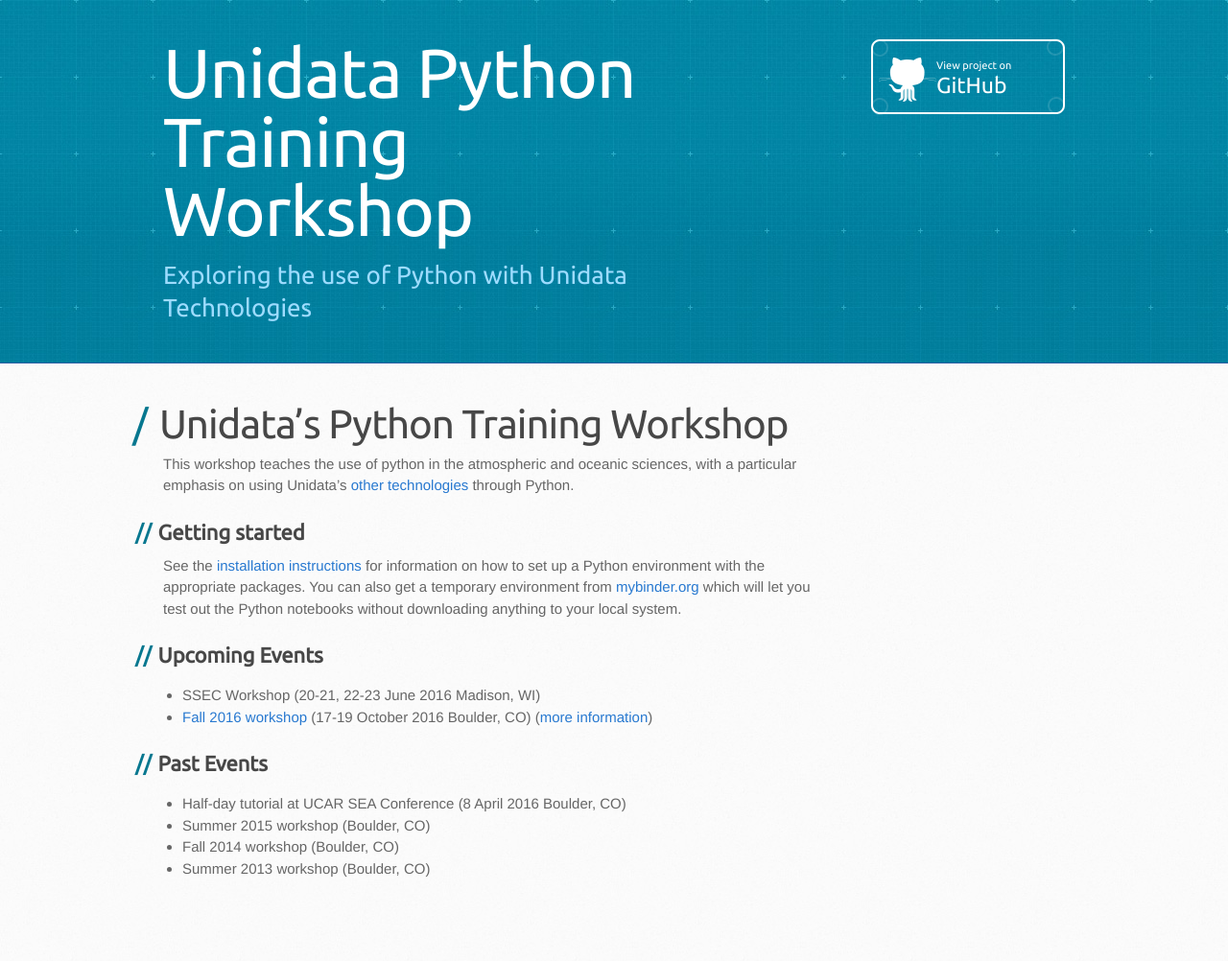
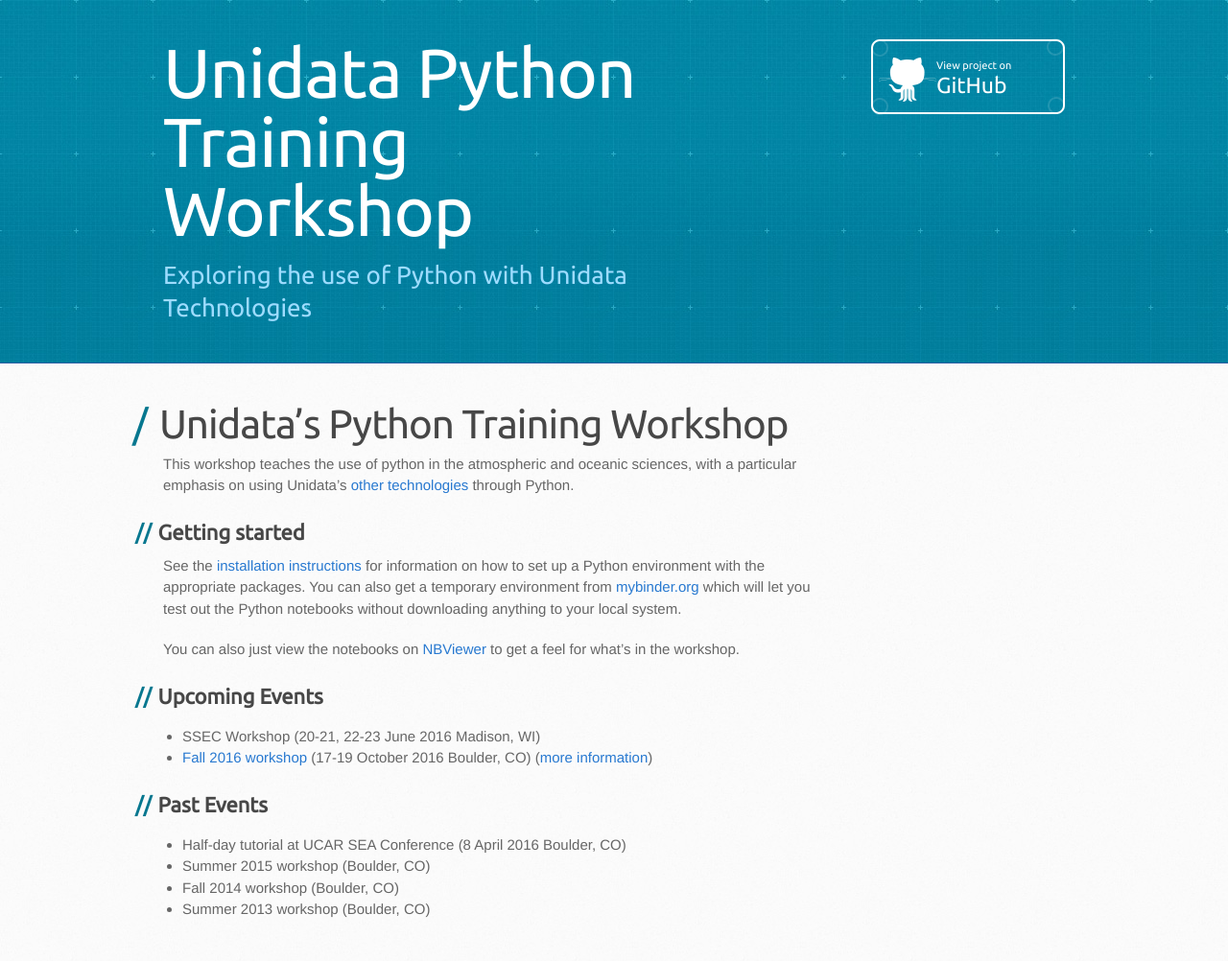
Before and after one commit to Unidata/python-workshop, a Jekyll site: the page built from website/index.md, in a window 1280 px wide. Shown: the whole page at 96% size. Built offline with Jekyll 4.4.1, drawn with Linux system fonts in a browser that asks for light colours; some web fonts are replaced; before the commit the page ends 960 px from its top, so only the background shows below that.

Commit message:
Add link to notebook on nbviewer.

```diff
--- a/website/index.md
+++ b/website/index.md
@@ -15,6 +15,10 @@
 will let you test out the Python notebooks without downloading anything to your
 local system.
 
+You can also just view the notebooks on
+[NBViewer](http://nbviewer.jupyter.org/github/Unidata/unidata-python-workshop/tree/master/notebooks/)
+to get a feel for what's in the workshop.
+
 ## Upcoming Events
 - SSEC Workshop (20-21, 22-23 June 2016 Madison, WI)
 - [Fall 2016 workshop](events/fall2016.html) (17-19 October 2016 Boulder, CO) ([more information](https://www.unidata.ucar.edu/events/2016TrainingWorkshop/))
```
